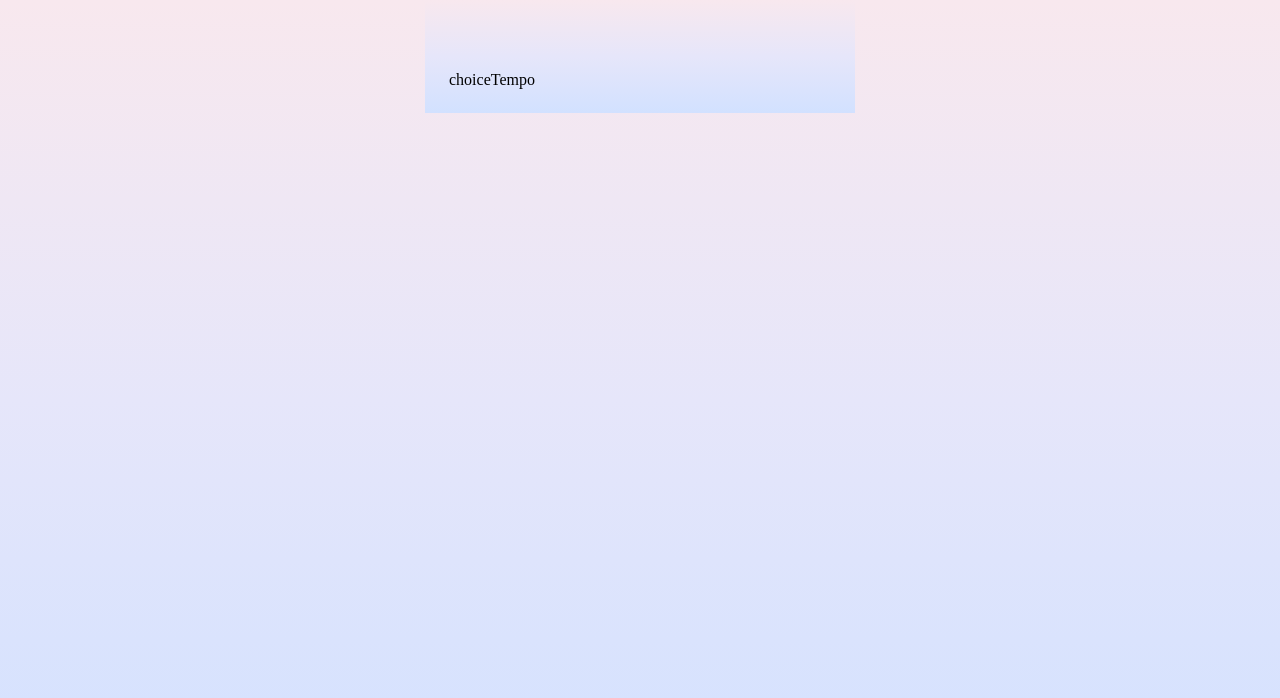
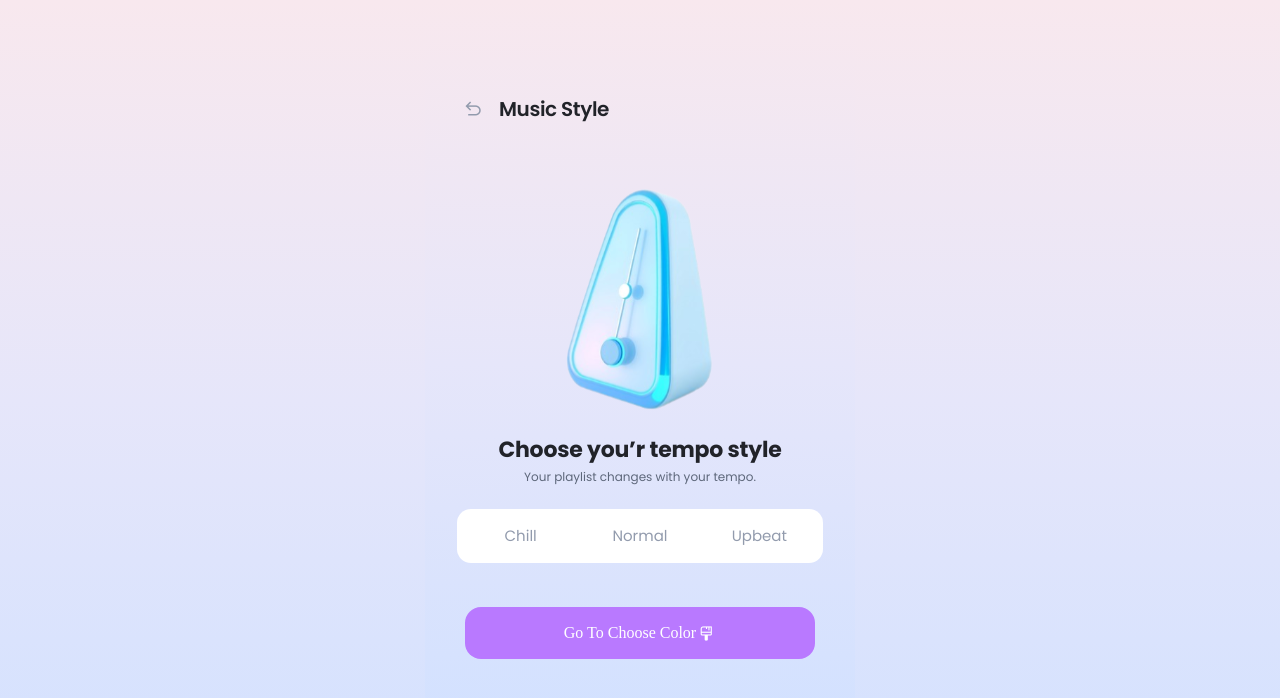
Before and after one commit to DAON-SJSU/layered.frontend, a React (Vite) app: page /choiceTempo in a window 1280 px wide. Shown: the top 698 px of the page. Built offline with nearby package versions, Linux system fonts and the light colour scheme.

Commit message:
feat :: choiceTempo page 요소 추가

```diff
--- a/src/components/submitBtn/index.tsx
+++ b/src/components/submitBtn/index.tsx
@@ -8,8 +8,6 @@ interface SubmitBtnProps {
 }
 
 const SubmitBtn = ({ text, icon, src }: SubmitBtnProps) => {
-    const navigate = useNavigate();
-
     return (
         <Link to={`/${src}`} style={{ width: "100%", display: "block", textDecoration: "none" }}>
             <_.BtnWrapper>
--- a/src/pages/choiceTempo/index.tsx
+++ b/src/pages/choiceTempo/index.tsx
@@ -1,9 +1,35 @@
+import HeaderBar from '../../components/headerBar';
 import * as _ from './style';
+import metro from '../../assets/etc/3Dmetro.svg';
+import SubmitBtn from '../../components/submitBtn';
 
 const ChoiceTempo = () => {
-    return(
+    return (
         <>
-        choiceTempo
+            <HeaderBar text={'Music Style'} />
+            <_.Container>
+                <_.Content>
+                    <_.Metro src={metro} />
+                    <_.ContentH2>Choose you’r tempo style</_.ContentH2>
+                    <_.ContentP>Your playlist changes with your tempo.</_.ContentP>
+                </_.Content>
+                <_.SelectBar>
+                    <_.SelectBarInner>
+                        <_.Option>
+                            <_.OptionInner>Chill</_.OptionInner>
+                        </_.Option>
+                        <_.Option>
+                            <_.OptionInner>Normal</_.OptionInner>
+                        </_.Option>
+                        <_.Option>
+                            <_.OptionInner>Upbeat</_.OptionInner>
+                        </_.Option>
+                    </_.SelectBarInner>
+                </_.SelectBar>
+                <_.BtnContainer>
+                    <SubmitBtn text={'Go To Choose Color'} icon={'format_paint'} src={''}/>
+                </_.BtnContainer>
+            </_.Container>
         </>
     );
 }
--- a/src/pages/choiceTempo/style.ts
+++ b/src/pages/choiceTempo/style.ts
@@ -0,0 +1,94 @@
+import styled from "@emotion/styled";
+
+
+export const Container = styled.div`
+    display: flex;
+    padding: var(--Gap-24) var(--Gap-16);
+    flex-direction: column;
+    justify-content: flex-end;
+    align-items: center;
+    gap: var(--Gap-24);
+    flex: 1 0 0;
+    align-self: stretch;
+    height: auto;
+`
+
+export const Content = styled.div`
+    display: flex;
+    width: 343px;
+    flex-direction: column;
+    justify-content: center;
+    align-items: center;
+    gap: var(--Gap-6);
+`
+
+export const SelectBar = styled.div`
+    display: flex;
+    width: 100%;
+    padding: var(--Gap-8);
+    flex-direction: column;
+    align-items: flex-start;
+    gap: 16px;
+    border-radius: var(--Radius-14);
+    background: var(--Surface-Surface-10);
+`
+
+export const Metro = styled.img`
+    width: 260px;
+    height: 260px;
+    aspect-ratio: 1/1;
+`
+
+export const ContentH2 = styled.h2`
+    color: var(--Text-Text-10);
+    font-family: Poppins;
+    font-size: 22px;
+    font-style: normal;
+    font-weight: 700;
+    line-height: 26px;
+    letter-spacing: -0.22px;
+`
+
+export const ContentP = styled.p`
+    color: var(--Text-Text-20);
+    font-family: Poppins;
+    font-size: 12px;
+    font-style: normal;
+    font-weight: 400;
+    line-height: 130%;
+`
+
+export const Option = styled.div`
+    display: flex;
+    padding: 8px 16px;
+    justify-content: center;
+    align-items: center;
+    gap: 10px;
+    flex: 1 0 0;
+    border-radius: var(--Radius-8);
+    background: #FFF;
+`
+
+export const SelectBarInner = styled.div`
+    display: flex;
+    align-items: center;
+    gap: var(--Gap-8);
+    align-self: stretch;
+`
+
+export const OptionInner = styled.p`
+    color: var(--Text-Text-30);
+    font-family: Poppins;
+    font-size: 15px;
+    font-style: normal;
+    font-weight: 400;
+    line-height: 22px;
+`
+
+export const BtnContainer = styled.div`
+    display: flex;
+    padding: var(--Gap-20) 0px;
+    flex-direction: column;
+    align-items: flex-start;
+    align-self: stretch;
+`
```
Also changed, not shown: src/assets/etc/3Dmetro.svg (added).
